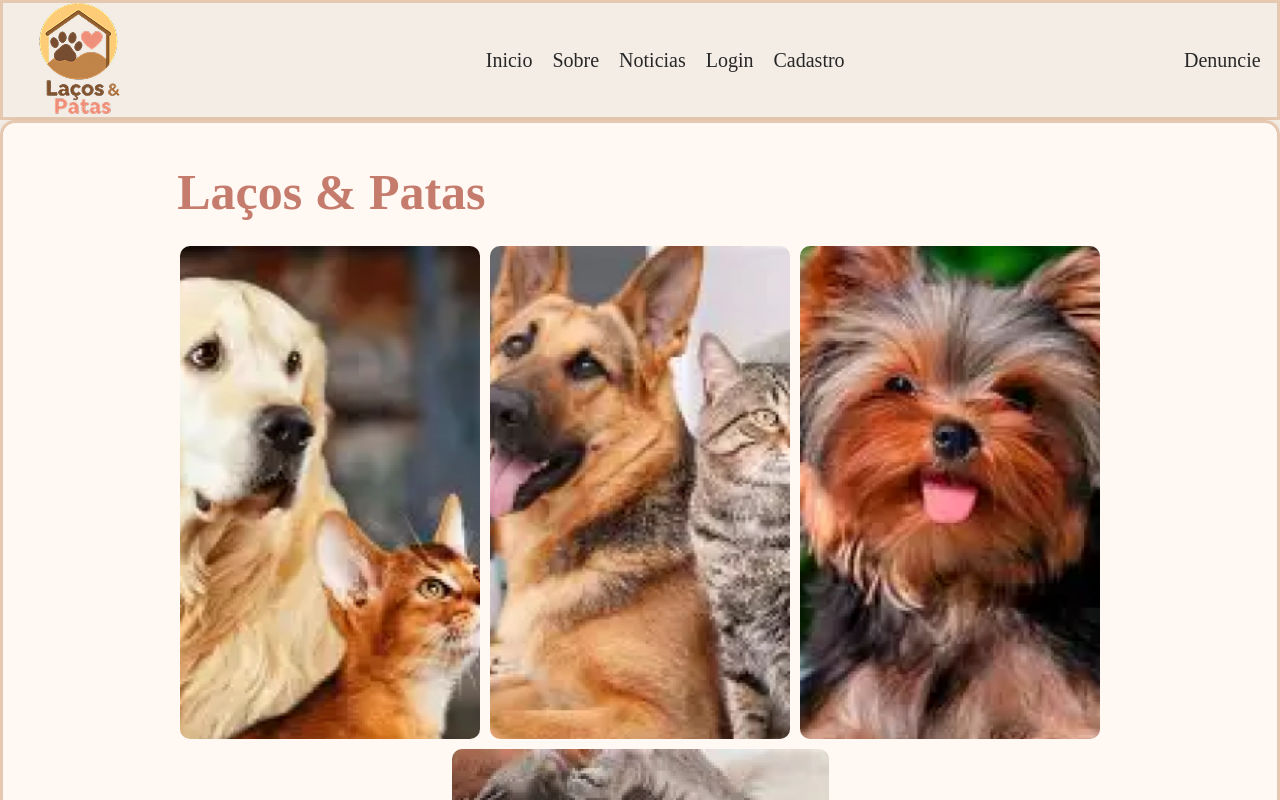
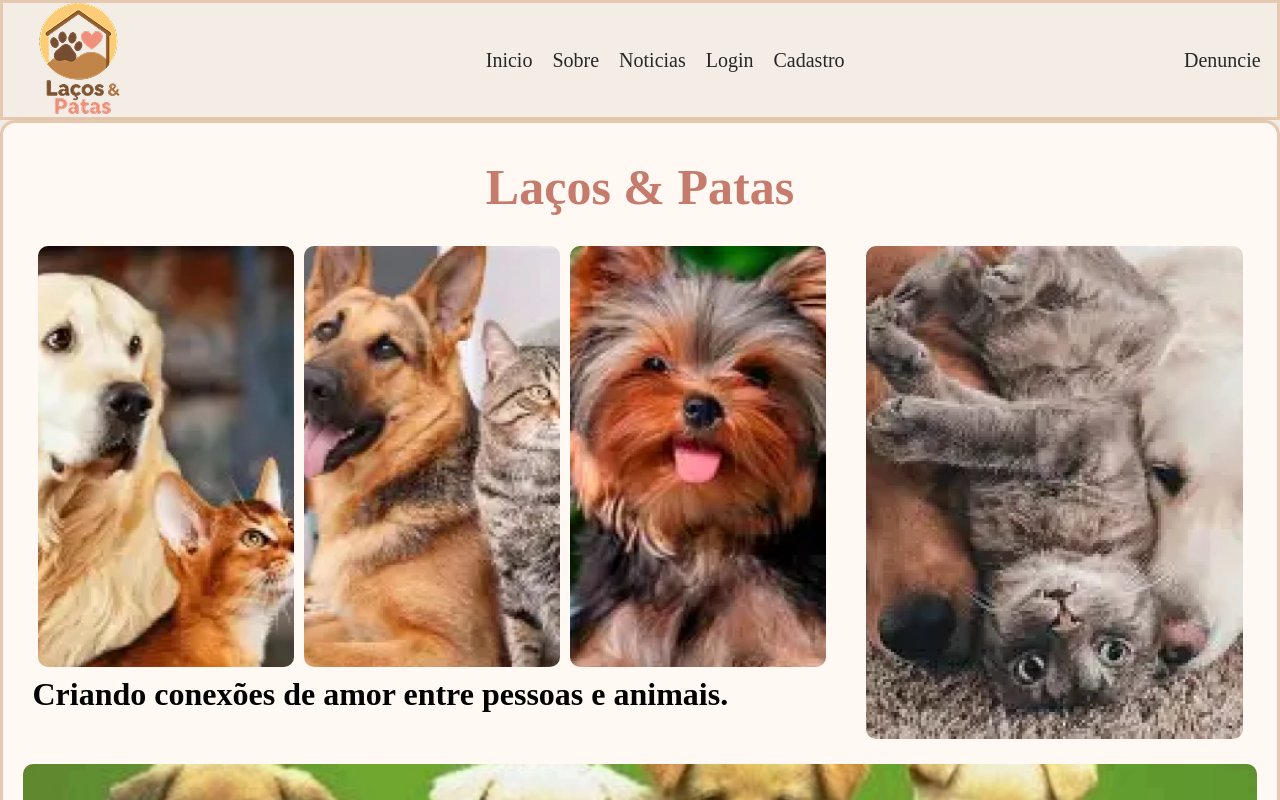
Before and after one commit to Mandeds/Tcc-react-grupo, a React (Vite) app in the folder frontend/: page / in a window 1280 px wide. Shown: the top 800 px of the page. Built offline with nearby package versions, Linux system fonts and the light colour scheme.

Commit message:
Front-End quase completo

```diff
--- a/frontend/src/pages/inicio/inicio.jsx
+++ b/frontend/src/pages/inicio/inicio.jsx
@@ -19,15 +19,24 @@ export default function Inicio() {
                     {/* Primeira parte*/}
 
                     <h1 id="Titu_inicio">Laços & Patas</h1>
+
                     <div className="inico_ima">
-                        <img src="src/assets/images/imgInicio/im1.png" alt="imagem1" width={100}  className="imagem_1" />
+
+                <div className="conjunto_img">
+
+                    <img src="src/assets/images/imgInicio/im1.png" alt="imagem1" width={100}  className="imagem_1" />
                     <img src="src/assets/images/imgInicio/im2.png" alt="imagem2" width={100} className="imagem_1"/>
                     <img src="src/assets/images/imgInicio/im3.png" alt="imagem3"  className="imagem_1"/>
-                    <img src="src/assets/images/imgInicio/imgrandeLado.png" alt="imagem4" className="imagem_2"/>
+
+                    <h3 id="bloq">Criando conexões de amor entre pessoas e animais.</h3>
+
+
+                </div>
+                <img src="src/assets/images/imgInicio/imgrandeLado.png" alt="imagem4" className="imagem_2"/>
+
 
                     </div>
 
-                    <h3 id="bloq">Criando conexões de amor entre pessoas e animais.</h3>
                     <img src="src/assets/images/imgInicio/imLadopequeno.png" alt="imagem5" width={200} className="imagem_3"/>
 
                 </div>
--- a/frontend/src/pages/inicio/inicio.scss
+++ b/frontend/src/pages/inicio/inicio.scss
@@ -42,27 +42,33 @@ a{
 
   #Titu_inicio{
     font-size: 50px;
+    text-align: center;
+    margin: 15px;
   }
 
+.conjunto_img{
+  margin-right: 30px;
+}
+
     #bloq {
-    width: 50%;
+      text-align: start;
     height: 30px;
     font-size: 2rem;
   }
 
   .inico_ima{
     display: flex;
-    flex-wrap: wrap;
-  justify-content: center;
-  align-items: flex-start;
+    justify-content: center;
+    align-items: flex-start;
     width: 100%;
     .imagem_1 {
-    width: 30vw;
+    width: 20vw;
     max-width: 300px;
     border-radius: 10px;
     object-fit: cover;
     margin: 5px;
   }
+
 
   .imagem_2 {
     width: 30vw;
@@ -79,6 +85,7 @@ a{
   object-fit: cover;
   margin-top: 10px;
 }
+
 
   h1 {
     width: 100%;
```
